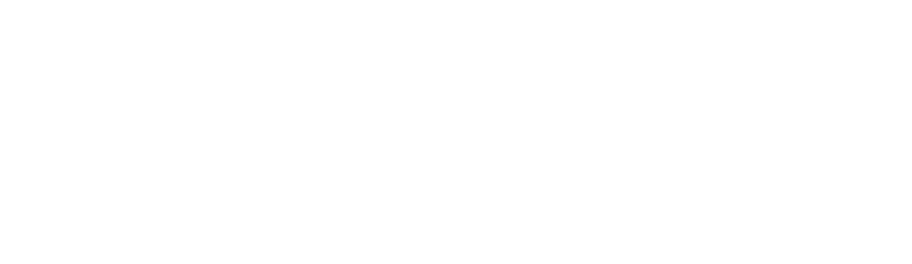
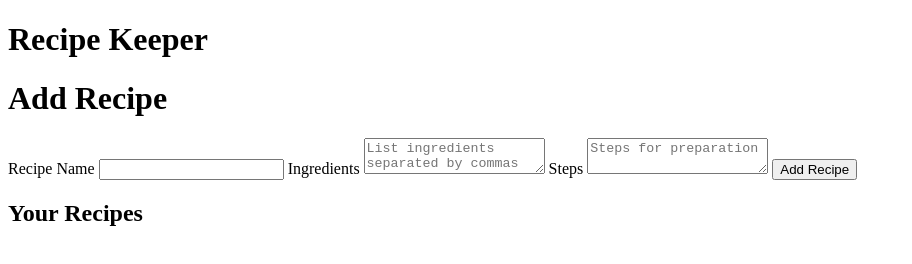
Before and after one commit to Ell-716/recipe-keeper, a plain HTML site: page recipes.html in a window 1280 px wide. Shown: the whole page, without its empty margins (0-912 px from the left). Drawn offline with Linux system fonts and the light colour scheme.

Commit message:
Add basic HTML structure for Recipe Keeper

```diff
--- a/recipes.html
+++ b/recipes.html
@@ -3,9 +3,29 @@
 <head>
     <meta charset="UTF-8">
     <meta name="viewport" content="width=device-width, initial-scale=1.0">
-    <title>Document</title>
+    <title>Recipe Keeper</title>
 </head>
 <body>
+     <!-- Header -->
+    <h1>Recipe Keeper</h1>
 
+    <!-- Recipe Input Section -->
+    <h1>Add Recipe</h1>
+    <form>
+        <label for="recipeName">Recipe Name</label>
+        <input type="text" id="recipeName">
+
+        <label for="ingredients">Ingredients</label>
+        <textarea id="ingredients" placeholder="List ingredients separated by commas"></textarea>
+
+        <label for="steps">Steps</label>
+        <textarea id="steps" placeholder="Steps for preparation"></textarea>
+
+        <button type="submit">Add Recipe</button>
+    </form>
+
+    <!-- Recipe Display Area-->
+    <h2>Your Recipes</h2>
+    <div id="recipeDisplay"></div>
 </body>
 </html>
```
